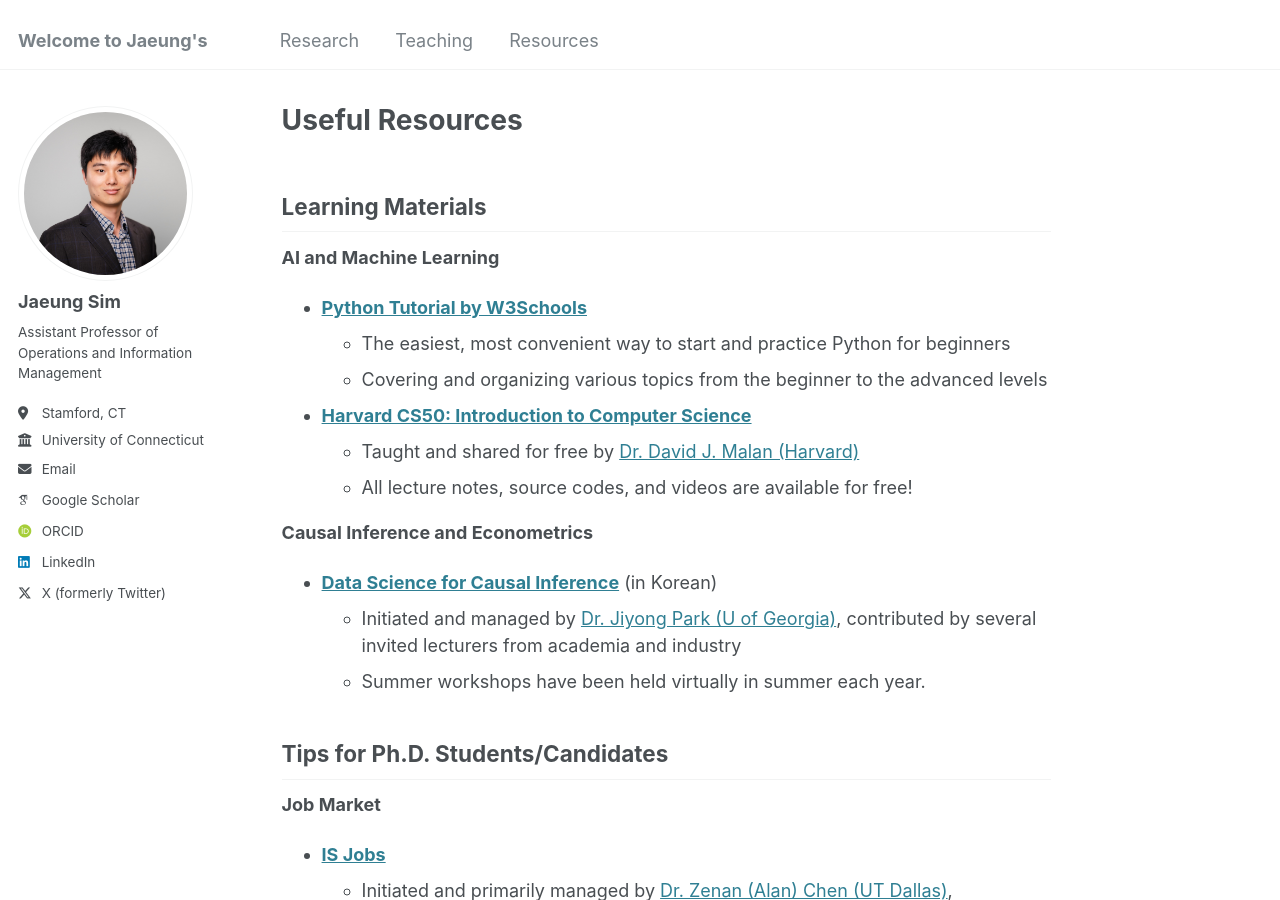
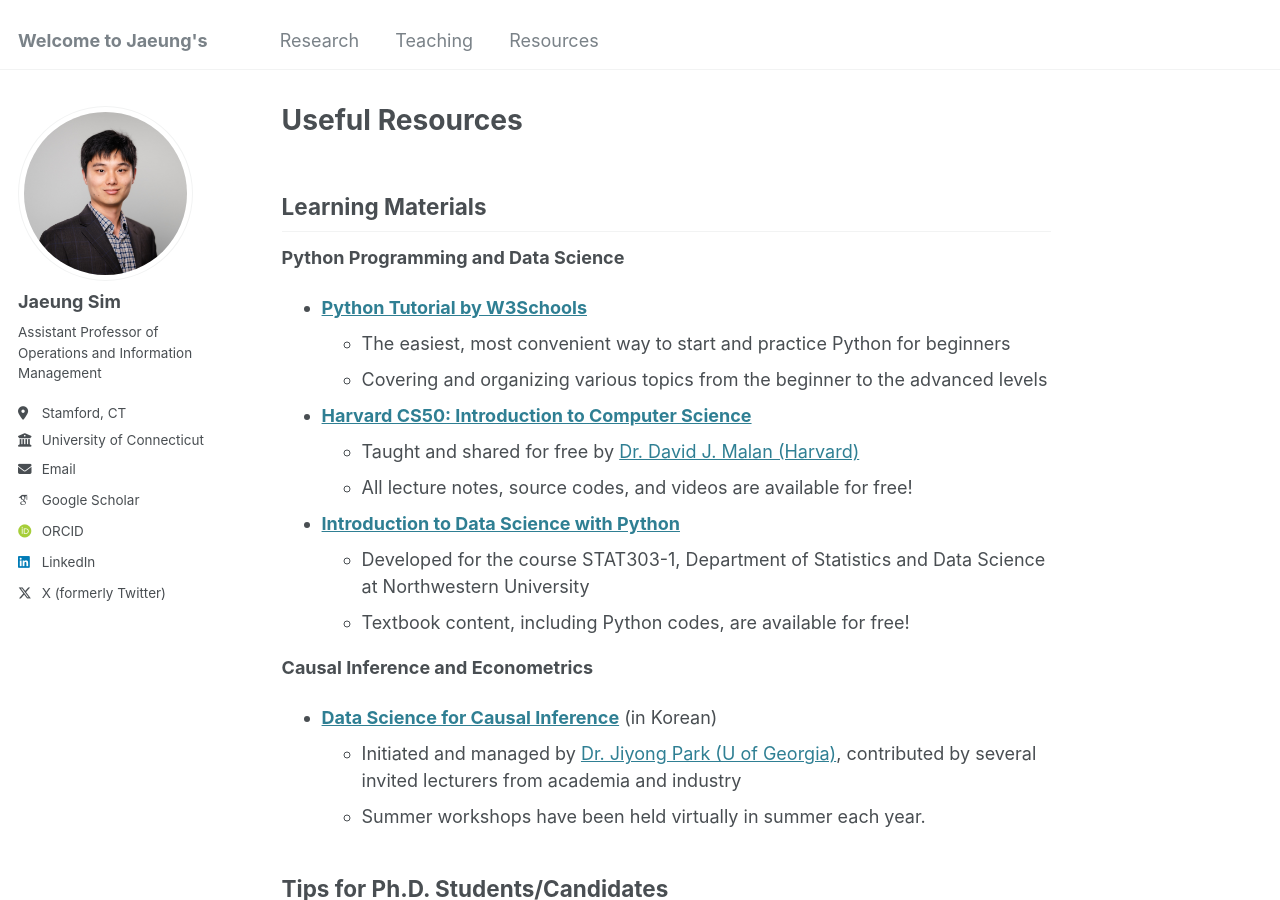
Before and after one commit to jaeungs/jaeungs.github.io, a Jekyll site: the page built from _pages/resources.md, in a window 1280 px wide and 900 px high. Built offline with Jekyll 4.4.1, drawn with Linux system fonts in a browser that asks for light colours; some web fonts are replaced.

Commit message:
Update resources.md

```diff
--- a/_pages/resources.md
+++ b/_pages/resources.md
@@ -7,13 +7,16 @@ redirect_from:
 ---
 
 ## Learning Materials
-**AI and Machine Learning**
+**Python Programming and Data Science**
 * [**Python Tutorial by W3Schools**](https://www.w3schools.com/python/)
   - The easiest, most convenient way to start and practice Python for beginners
   - Covering and organizing various topics from the beginner to the advanced levels
-* [**Harvard CS50: Introduction to Computer Science**](https://cs50.harvard.edu/python/2022/)
+* [**Harvard CS50: Introduction to Computer Science**](https://nustat.github.io/DataScience_Intro_python/)
   - Taught and shared for free by [Dr. David J. Malan (Harvard)](https://cs.harvard.edu/malan/)
   - All lecture notes, source codes, and videos are available for free!
+* [**Introduction to Data Science with Python**](https://cs50.harvard.edu/python/2022/)
+  - Developed for the course STAT303-1, Department of Statistics and Data Science at Northwestern University
+  - Textbook content, including Python codes, are available for free!
 
 **Causal Inference and Econometrics**
 * [**Data Science for Causal Inference**](https://www.youtube.com/@causaldatascience) (in Korean)
```
